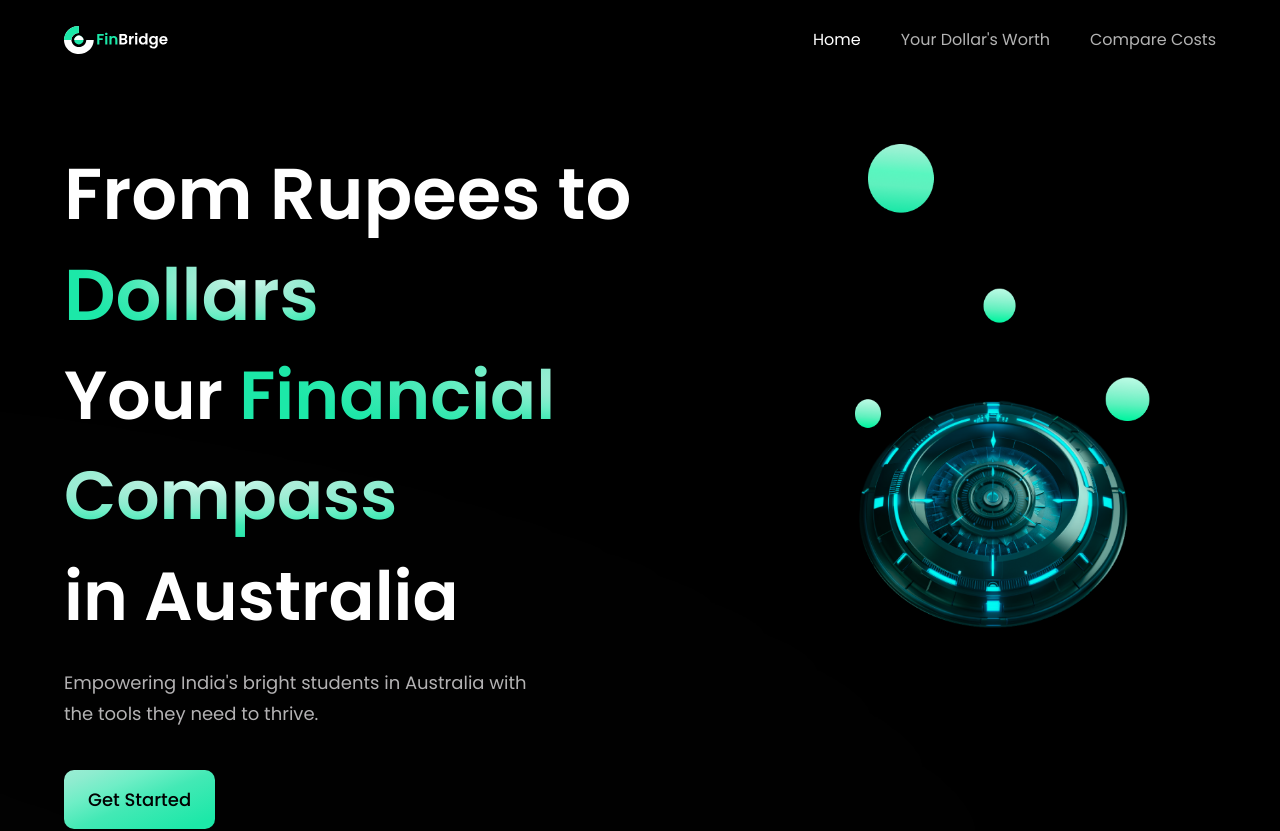
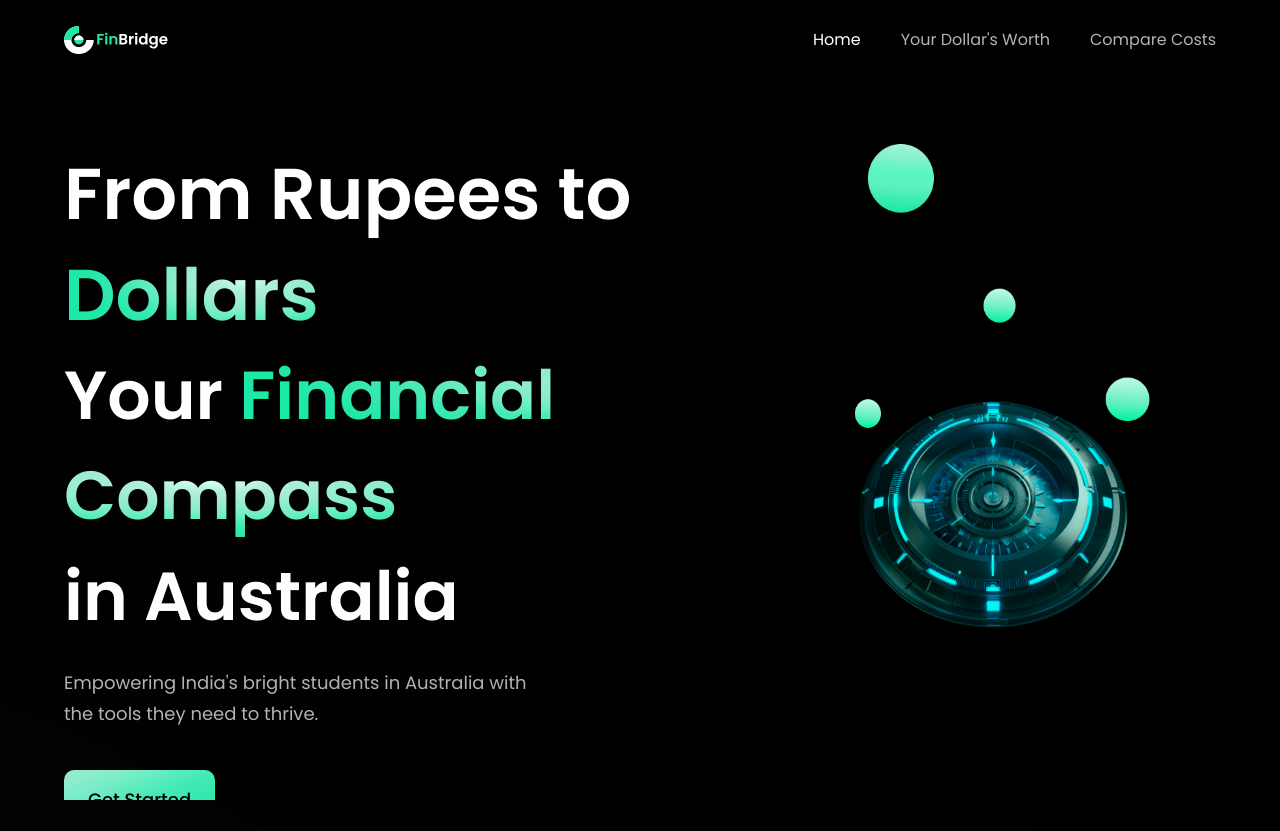
Before and after one commit to SOHAN-JAGADEESH/FinBridge, a React (Vite) app: page / in a window 1280 px wide. Shown: the top 831 px of the page. Built offline with nearby package versions, Linux system fonts and the light colour scheme.

Commit message:
Viewport height changes

```diff
--- a/src/App.jsx
+++ b/src/App.jsx
@@ -3,15 +3,15 @@
 
 const App = () => (
   <div className="bg-primary w-full overflow-hidden">
-    <div style={{minHeight: "100vh"}}>
-      <div className={`${styles.paddingX} ${styles.flexCenter}`}>
-        <div className={`${styles.boxWidth}`}>
+    {/* This is the main container for Navbar and Hero */}
+    <div className="flex flex-col h-screen overflow-hidden">
+      <div className={`${styles.paddingX} flex flex-grow`}>
+        <div className={`${styles.boxWidth} w-full`}>
           <Navbar />
         </div>
       </div>
-
-      <div className={`bg-primary ${styles.flexStart}`}>
-        <div className={`${styles.boxWidth}`}>
+      <div className={`bg-primary flex flex-grow ${styles.flexStart}`}>
+        <div className={`${styles.boxWidth} w-full`}>
           <Hero />
         </div>
       </div>
```
